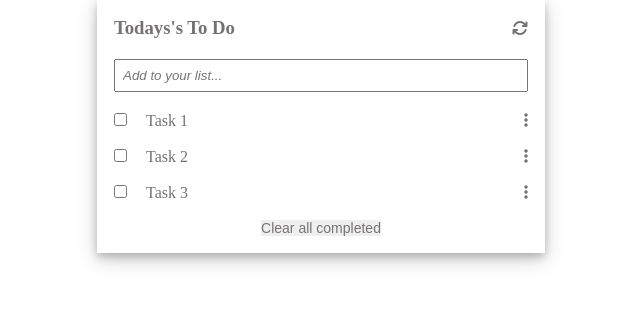
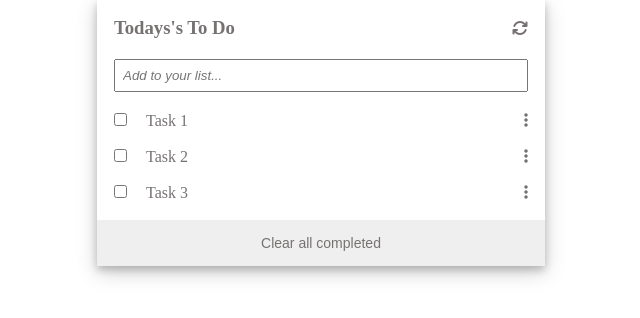
Before and after one commit to hamzaw9/ToDoList, a website built with webpack: page src/index.html in a window 1280 px wide. Shown: the whole page, without its empty margins (319-959 px from the left). Built offline with nearby package versions, Linux system fonts and the light colour scheme.

Commit message:
Add styles to clear button

```diff
--- a/src/index.html
+++ b/src/index.html
@@ -19,9 +19,7 @@
         <input class="add-btn" type="text" placeholder="Add to your list..." />
         <div id="list-container"></div>
       </div>
-      <div class="btn-container">
-        <button class="clear-btn">Clear all completed</button>
-      </div>
+      <button class="clear-btn">Clear all completed</button>
     </section>
   </body>
 </html>
--- a/src/style.css
+++ b/src/style.css
@@ -11,7 +11,6 @@ button {
 .to-do-container {
   width: 35%;
   margin: 0 auto;
-  padding: 17px;
   color: #777272;
   box-shadow: 0 4px 8px 0 rgb(0 0 0 / 20%), 0 6px 20px 0 rgb(0 0 0 / 19%);
 }
@@ -19,6 +18,7 @@ button {
 .to-do-inner {
   display: flex;
   flex-direction: column;
+  padding: 17px 17px 0 17px;
   gap: 20px;
 }
 
@@ -45,13 +45,9 @@ button {
   padding: 7px;
 }
 
-.btn-container {
-  display: flex;
-  justify-content: center;
-  align-items: center;
-}
-
 .clear-btn {
+  padding: 15px;
+  width: 100%;
   color: #777272;
   font-size: 14px;
   border: none;
```
